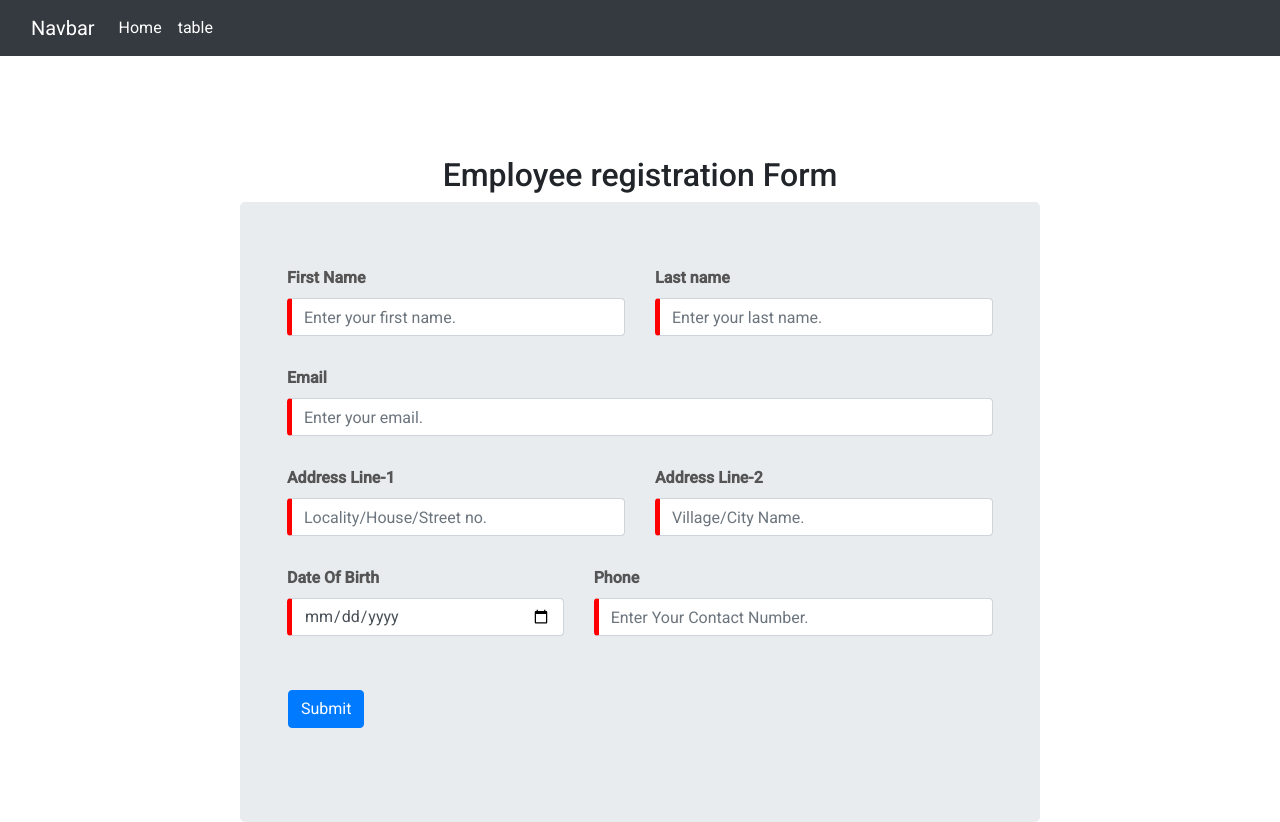
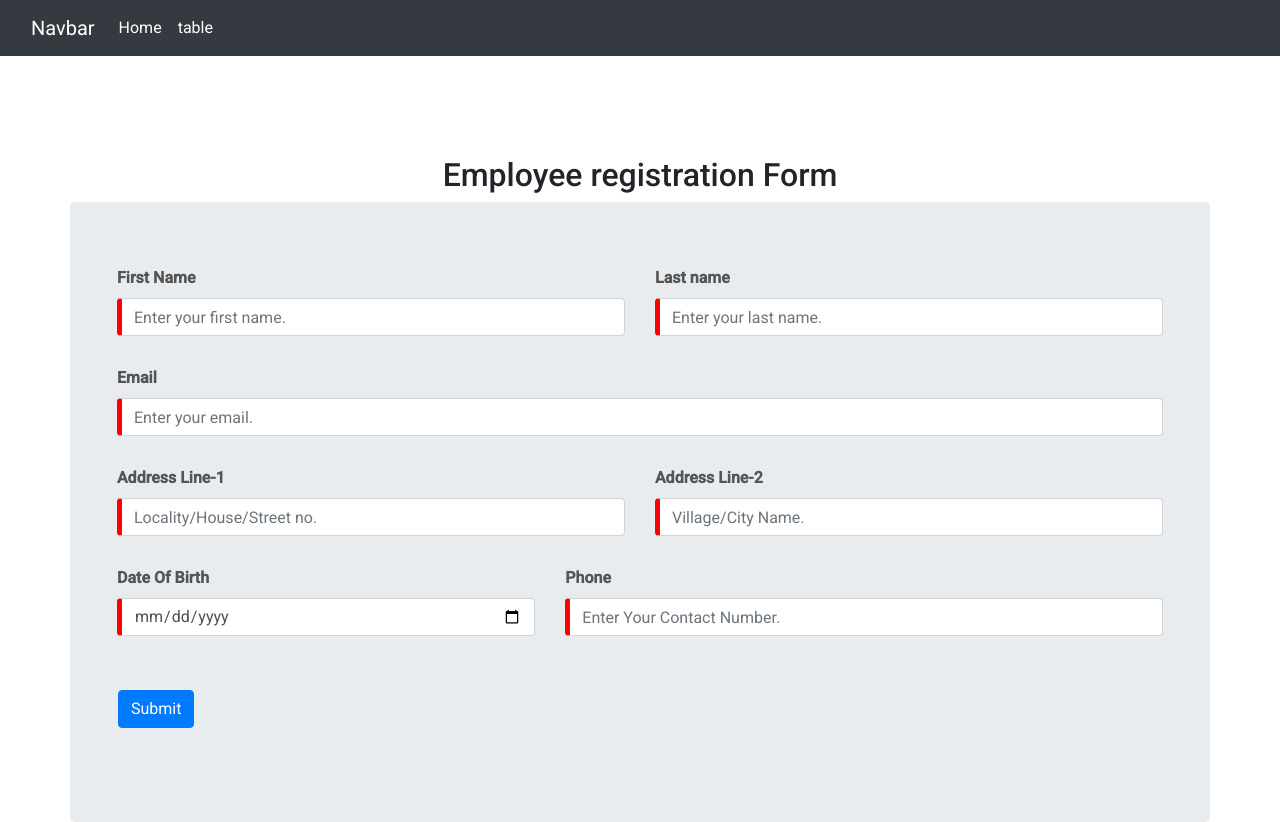
Before and after one commit to bhaveshlokhande-000/AngularJs, an Angular app: page / in a window 1280 px wide. Built offline with nearby package versions, Linux system fonts and the light colour scheme.

Commit message:
Update form.component.css

```diff
--- a/src/app/form/form.component.css
+++ b/src/app/form/form.component.css
@@ -18,7 +18,6 @@ label {
 }
 
 .container{
-    width:800px;
     margin-top:100px;
    }
 
```
